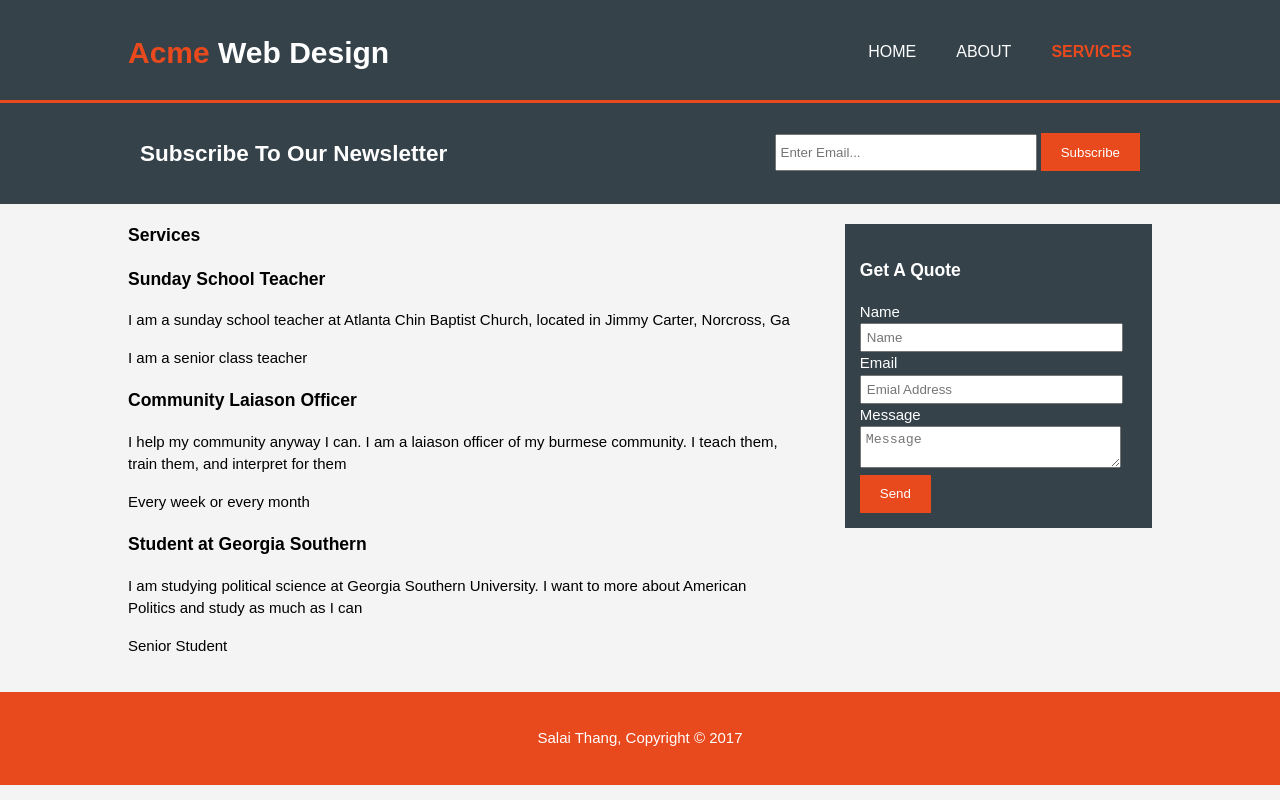
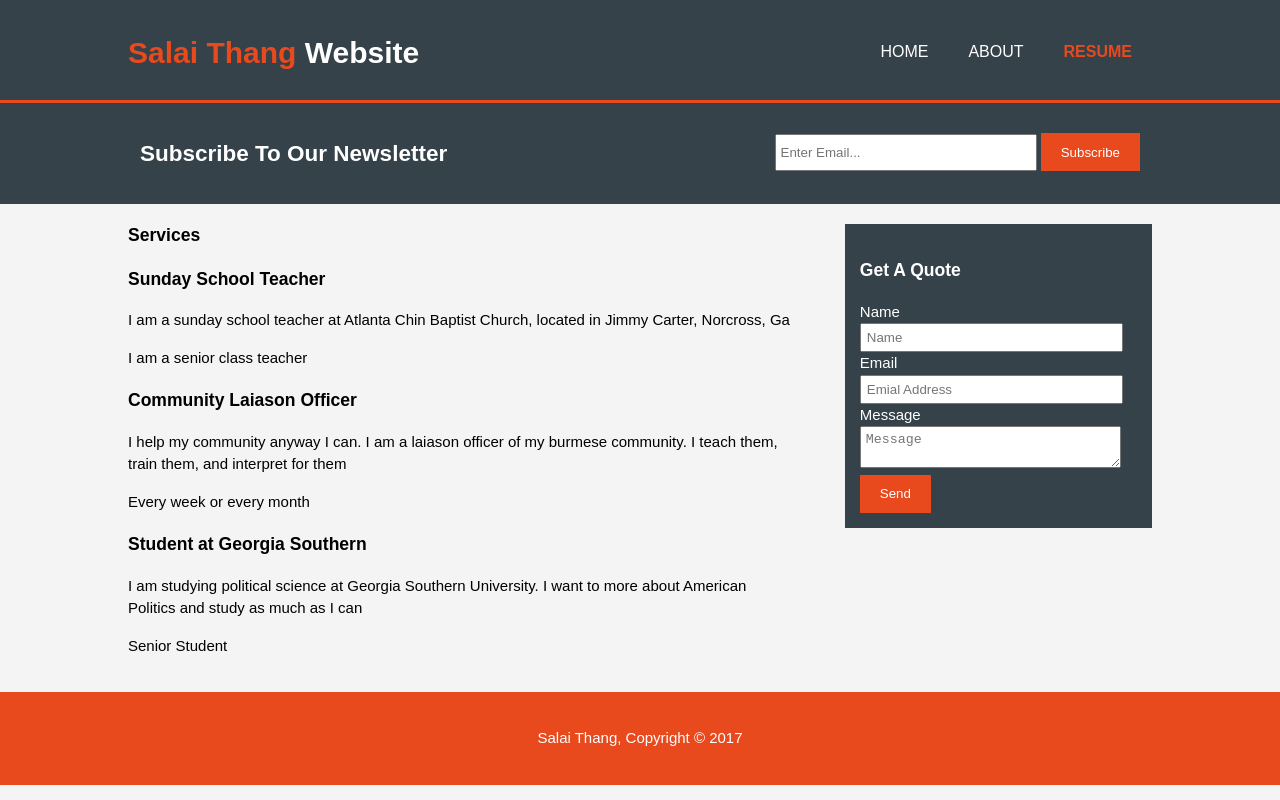
Before and after one commit to salaithang/salaithang.github.io, a plain HTML site: page services.html in a window 1280 px wide. Drawn offline with Linux system fonts and the light colour scheme.

Commit message:
Update services.html

```diff
--- a/services.html
+++ b/services.html
@@ -6,20 +6,20 @@
     <meta name="description" content="Salai Thang">
 	  <meta name="keywords" content="welcome to my website">
   	<meta name="author" content="salai hute">
-    <title>Thank You for visiting | Services</title>
+    <title>Thank You for visiting | Resume</title>
     <link rel="stylesheet" href="./css/style.css">
   </head>
   <body>
     <header>
       <div class="container">
         <div id="branding">
-          <h1><span class="highlight">Acme</span> Web Design</h1>
+          <h1><span class="highlight">Salai Thang</span> Website</h1>
         </div>
         <nav>
           <ul>
             <li><a href="index.html">Home</a></li>
             <li><a href="about.html">About</a></li>
-            <li class="current"><a href="services.html">Services</a></li>
+            <li class="current"><a href="resume.html">Resume</a></li>
           </ul>
         </nav>
       </div>
```
